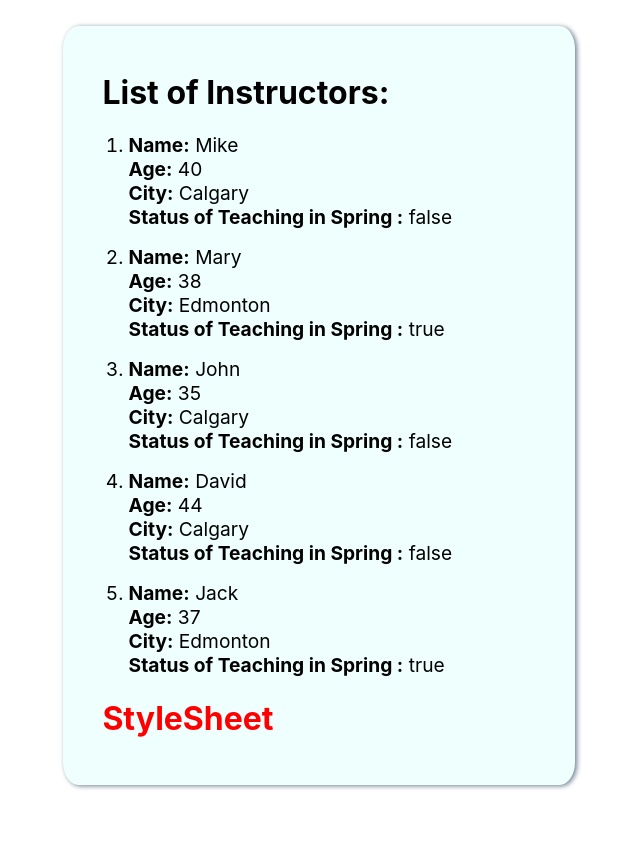
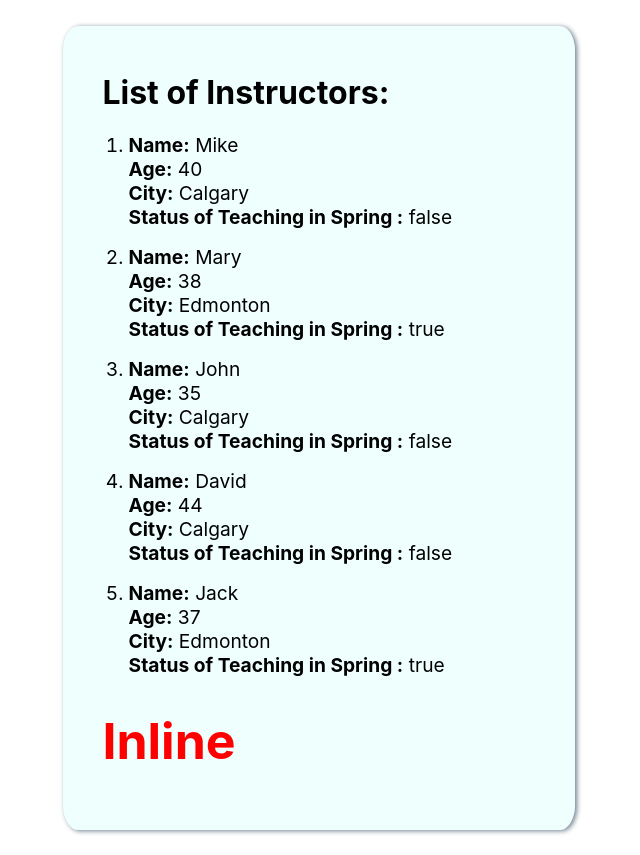
Before and after one commit to michellealzola/lab03listsandstyling, a React (Create React App) app: page / in a window 1280 px wide. Shown: the whole page, without its empty margins (321-961 px from the left). Before the commit the page ends 810 px from the top, so only its background shows below. Built offline with nearby package versions, Linux system fonts and the light colour scheme.

Commit message:
Inline js

```diff
--- a/src/App.js
+++ b/src/App.js
@@ -1,6 +1,6 @@
 import './App.css';
 import TeacherList from './components/TeacherList';
-import StyleSheet from './components/StyleSheet';
+import Inline from './components/Inline';
 
 
 function App() {
@@ -8,7 +8,7 @@ function App() {
     <div className="container">
       <h1>List of Instructors:</h1>
       <TeacherList />
-      <StyleSheet primary={true}/>
+      <Inline/>
     </div>
   );
 }
--- /dev/null
+++ b/src/components/Inline.js
@@ -0,0 +1,18 @@
+import React from 'react'
+
+const heading =
+{
+    color: 'red', //camel case
+    fontSize: '50px'
+}
+function Inline() {
+  return (
+    <div>
+        <h1 style={heading}>
+            Inline
+        </h1>
+    </div>
+  )
+}
+
+export default Inline
--- a/src/components/StyleSheet.js
+++ b/src/components/StyleSheet.js
@@ -5,7 +5,7 @@ function StyleSheet(props) {
     let className = props.primary ? 'primary' : ''
   return (
     <div>
-        <h1 className={className}>
+        <h1 className={`${className} secondary`}>
             StyleSheet
         </h1>
     </div>
```
